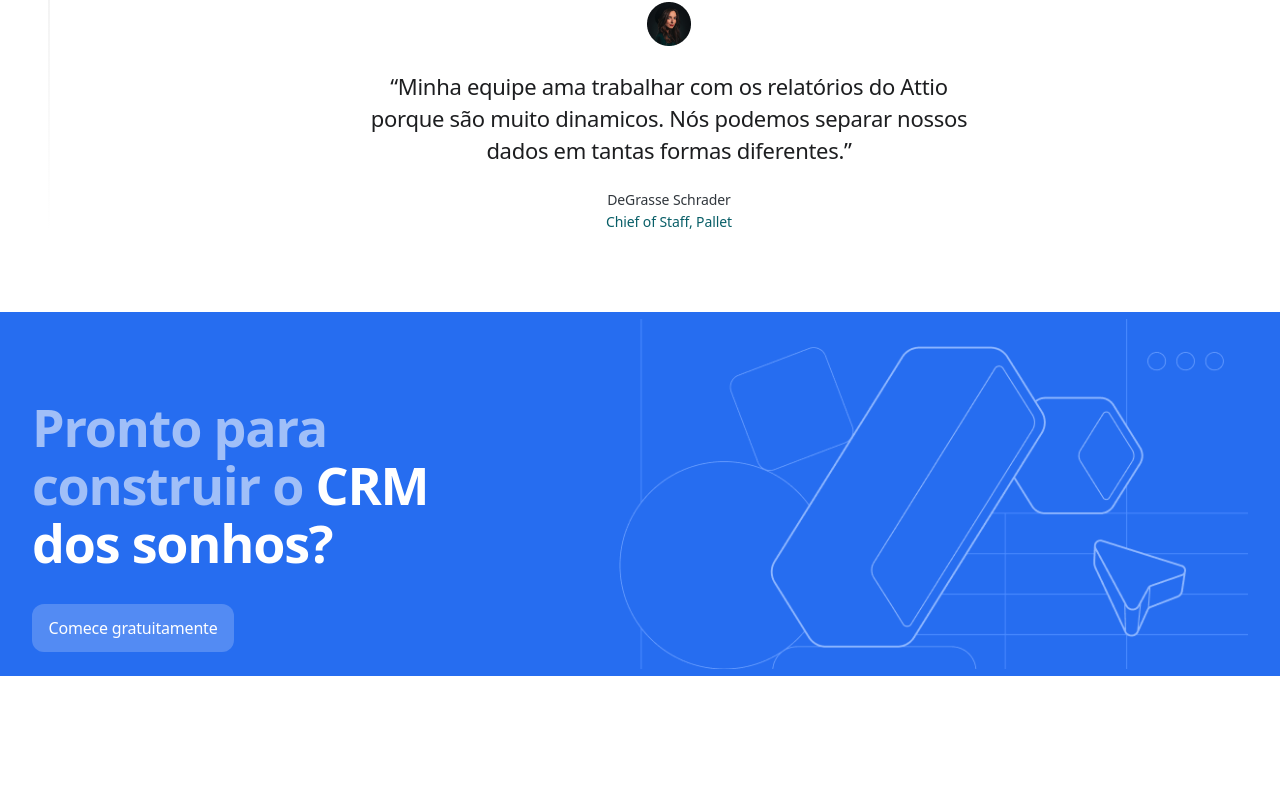
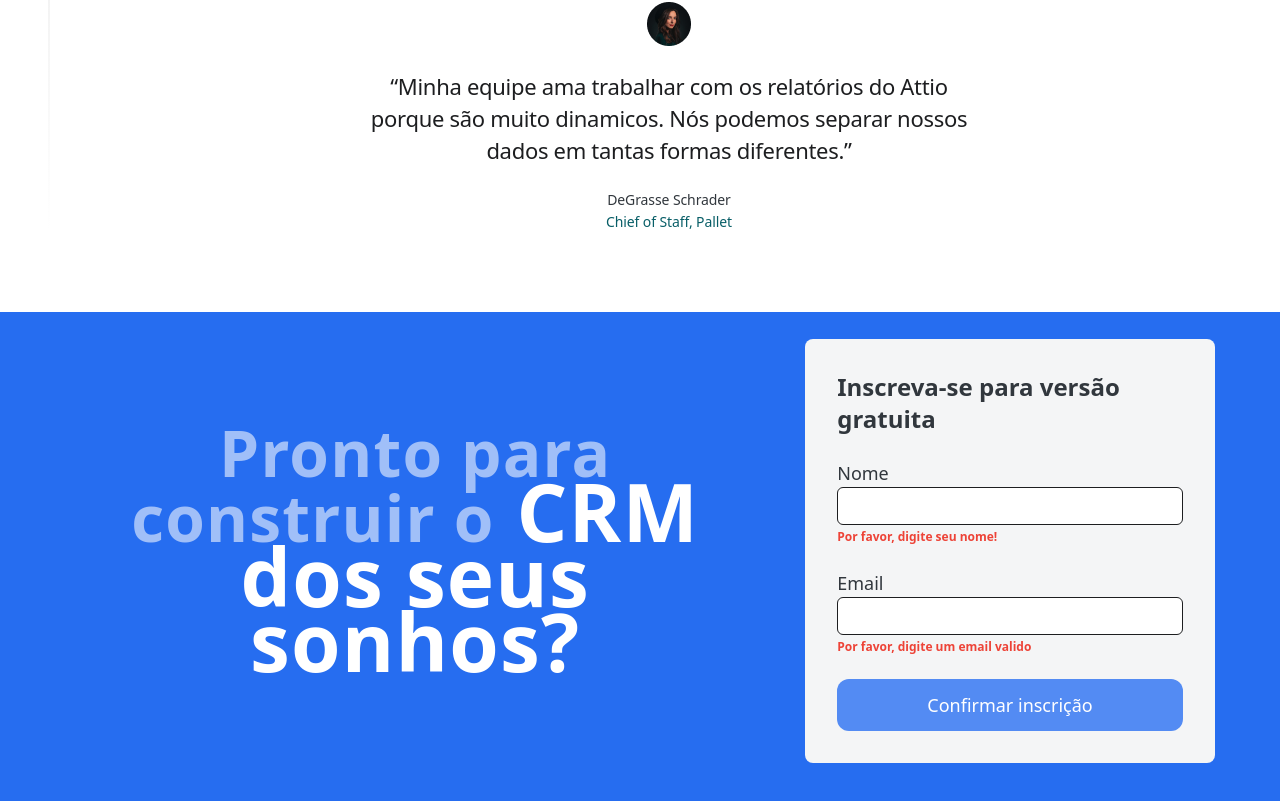
Before and after one commit to luisrca-tech/crm-landing-page, a Next.js app: page / in a window 1280 px wide. Shown: the part 2251-3052 px from the top of the page. Before the commit the page ends 2927 px from the top, so only its background shows below. Built offline with nearby package versions, Linux system fonts and the light colour scheme.

Commit message:
✨ Feature/CLPI0-7-contact-us-section

```diff
--- a/src/app/page.tsx
+++ b/src/app/page.tsx
@@ -1,8 +1,8 @@
 import { Container } from '~/components/Container';
+import { ReadyToBuildYourCrm } from '~/components/ReadyToBuildYourCrmSection';
 import { CreatedForYouWithBoxline } from '~/components/blocks/CreatedForYouSection';
 import { Hero } from '~/components/blocks/HeroSection/Hero';
 import { HeroImage } from '~/components/blocks/HeroSection/HeroImage';
-import { ReadyToBuildYourCrm } from '~/components/blocks/ReadyToBuildYourCrm';
 
 export default function HomePage() {
   return (
--- /dev/null
+++ b/src/components/ReadyToBuildYourCrmSection/ContactUs.tsx
@@ -0,0 +1,27 @@
+'use client';
+
+import ErrorMessage from '../ui/ErrorMessage';
+import Input from '../ui/Input';
+
+export default function ContactUsForm() {
+  return (
+    <form className="flex flex-col gap-6 rounded-lg bg-base-dark-100 p-8 text-lg text-base-500">
+      <div className="max-w-[290px] text-2xl font-bold">
+        Inscreva-se para versão gratuita
+      </div>
+      <div>
+        <label>Nome</label>
+        <Input type="text" />
+        <ErrorMessage>Por favor, digite seu nome!</ErrorMessage>
+      </div>
+      <div>
+        <label>Email</label>
+        <Input type="text" />
+        <ErrorMessage>Por favor, digite um email valido</ErrorMessage>
+      </div>
+      <button className="rounded-xl bg-blue-500 px-4 py-3 text-base-100 transition-colors hover:bg-blue-400">
+        Confirmar inscrição
+      </button>
+    </form>
+  );
+}
--- /dev/null
+++ b/src/components/ReadyToBuildYourCrmSection/index.tsx
@@ -0,0 +1,23 @@
+import ContactUsForm from './ContactUs';
+
+export function ReadyToBuildYourCrm() {
+  return (
+    <section>
+      <div className="flex flex-col gap-8 pb-[61px] pt-[14px] md:hidden lg:hidden">
+        <h2 className=" font-opensans text-[32px] font-bold italic leading-[38px] tracking-[-0.5px] text-[#A0BFF8]">
+          Pronto para construir o CRM dos seus sonhos?
+        </h2>
+        <ContactUsForm />
+      </div>
+      <div className="hidden gap-10 pb-[61px] pt-5 md:flex lg:flex md:flex-col lg:flex-row md:items-center md:justify-center lg:items-center lg:justify-center">
+        <h2 className="lg:max-w-[700px] md:max-w-full md:px-7 lg:px-0 text-center font-opensans text-[4rem] font-bold leading-[58px] tracking-[1.2px] text-[#A0BFF8]">
+          Pronto para construir o
+          <span className="text-[5rem] text-base-100"> CRM dos seus sonhos?</span>
+        </h2>
+        <div className="max-w-[740px] py-[7px]">
+          <ContactUsForm />
+        </div>
+      </div>
+    </section>
+  );
+}
--- a/src/components/blocks/ReadyToBuildYourCrm.tsx
+++ /dev/null
@@ -1,49 +0,0 @@
-import Image, { StaticImageData } from 'next/image';
-
-import Blocks from '/public/images/Blocks.png';
-import DesktopBlocks from '/public/images/DesktopBlocks.png';
-
-import Link from 'next/link';
-
-export function ReadyToBuildYourCrm() {
-  return (
-    <section>
-      <div className="flex flex-col gap-8 md:hidden lg:hidden">
-        <h2 className="pt-[14px] font-opensans text-[32px] font-bold italic leading-[38px] tracking-[-0.5px] text-[#A0BFF8]">
-          Pronto para construir o CRM dos seus sonhos?
-        </h2>
-        <Link
-          className="h-12 rounded-xl bg-blue-500 px-4 py-3 text-center text-base font-normal tracking-[-0.2px] text-base-100"
-          href="#"
-        >
-          Comece gratuitamente
-        </Link>
-        <Image
-          className="mt-8 pb-6"
-          src={Blocks as StaticImageData}
-          alt="Imagem de cubos e blocos com fundo azul"
-        />
-      </div>
-      <div className="hidden md:flex md:flex-col md:gap-8 lg:flex lg:flex-row lg:items-center lg:justify-between">
-        <div className="flex flex-col gap-8 md:pt-[61px]">
-          <h2 className="max-w-[484px] font-opensans text-[52px] font-bold leading-[58px] tracking-[-1.2px] text-[#A0BFF8]">
-            Pronto para construir o
-            <span className="text-base-100"> CRM dos sonhos?</span>
-          </h2>
-          <Link
-            className="h-12 max-w-[202px] rounded-xl bg-blue-500 px-4 py-3 text-center text-base font-normal tracking-[-0.2px] text-base-100"
-            href="#"
-          >
-            Comece gratuitamente
-          </Link>
-        </div>
-        <div className="max-w-[740px] py-[7px]">
-          <Image
-            src={DesktopBlocks}
-            alt="Imagem de cubos e blocos com fundo azul"
-          />
-        </div>
-      </div>
-    </section>
-  );
-}
--- /dev/null
+++ b/src/components/ui/ErrorMessage.tsx
@@ -0,0 +1,20 @@
+import { useEffect, useRef } from 'react';
+import autoAnimate from '@formkit/auto-animate';
+
+type Props = {
+  children?: React.ReactNode;
+};
+
+export default function ErrorMessage({ children }: Props) {
+  const parent = useRef(null);
+
+  useEffect(() => {
+    parent.current && autoAnimate(parent.current);
+  }, [parent]);
+
+  return (
+    <div ref={parent}>
+      {children && <p className="text-xs font-semibold pt-1 text-error-100">{children}</p>}
+    </div>
+  );
+}
--- /dev/null
+++ b/src/components/ui/Input.tsx
@@ -0,0 +1,20 @@
+import { forwardRef, type ComponentProps } from "react";
+import { cn } from "~/lib/utils";
+
+type Props = ComponentProps<"input">;
+
+const Input = forwardRef<HTMLInputElement, Props>(
+  ({ className, ...rest }, ref) => {
+    return (
+      <input
+        {...rest}
+        ref={ref}
+        className={cn("w-full rounded-md border border-base-600 bg-base-100 px-4 py-1 text-md text-base-600", className)}
+      />
+    );
+  },
+);
+
+Input.displayName = "Input";
+
+export default Input;
```
